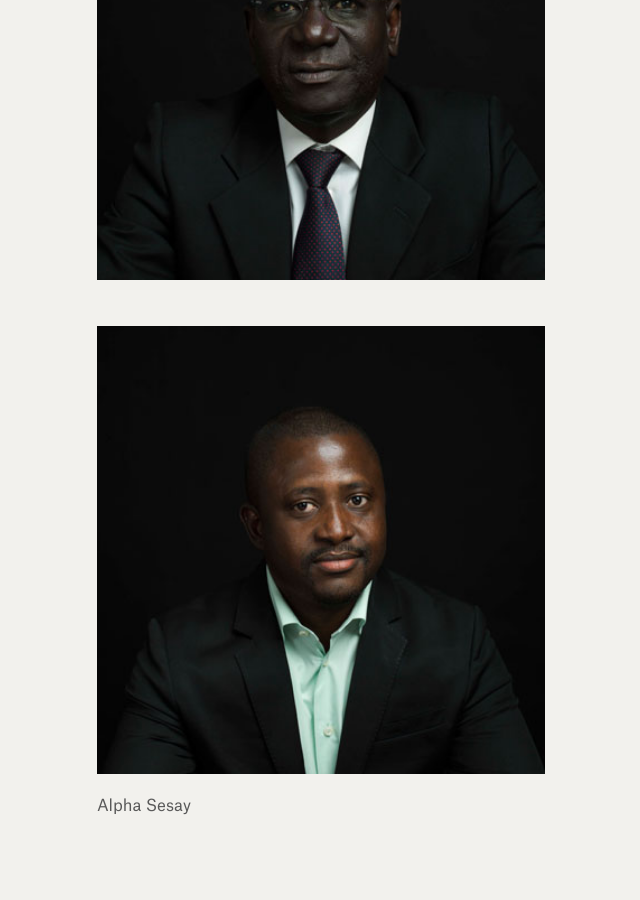
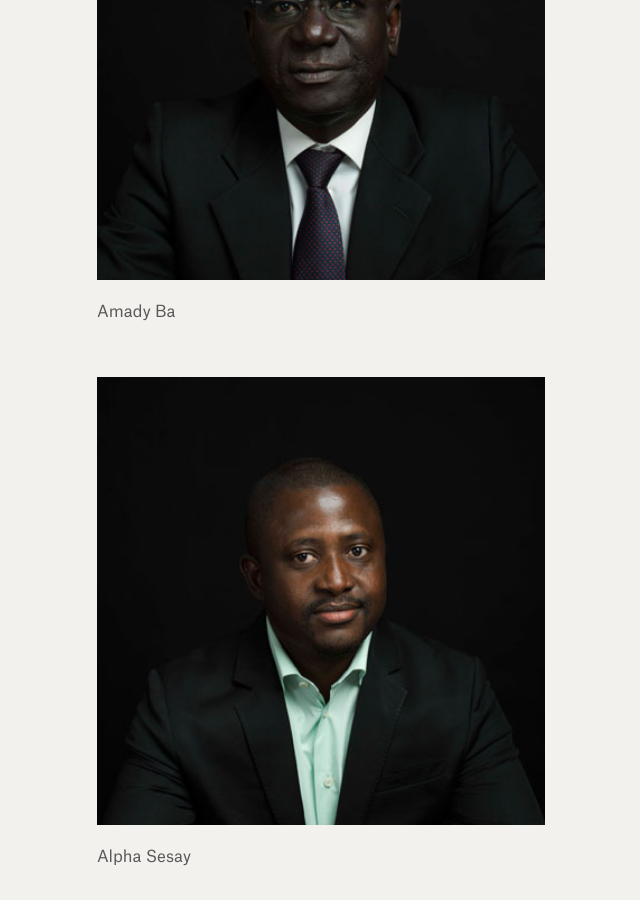
Before and after one commit to weights-and-measures/weights-and-measures.github.io, a Jekyll site: the page built from photographs.html, in a window 1280 px wide and 900 px high, scrolled down 25221 px. Shown: the whole window, without its empty margins (319-959 px from the left). Built offline with Jekyll 4.4.1, drawn with Linux system fonts in a browser that asks for light colours; before the commit the page ends 26070 px from its top, so only the background shows below that.

Commit message:
Updated D47

```diff
--- a/_photographs/d47.markdown
+++ b/_photographs/d47.markdown
@@ -1,7 +1,9 @@
 ---
-title: d47
+title: Amady Ba
 date: 2016-12-29 19:54:00 Z
 position: 4
 ---
 
 ![amady_ba08.jpg](/uploads/amady_ba08.jpg)
+
+Amady Ba
```
